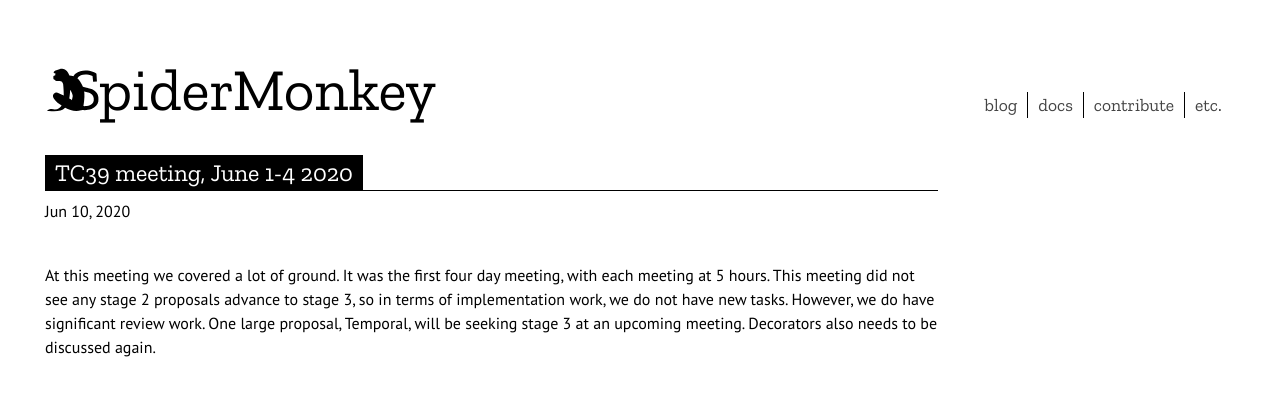
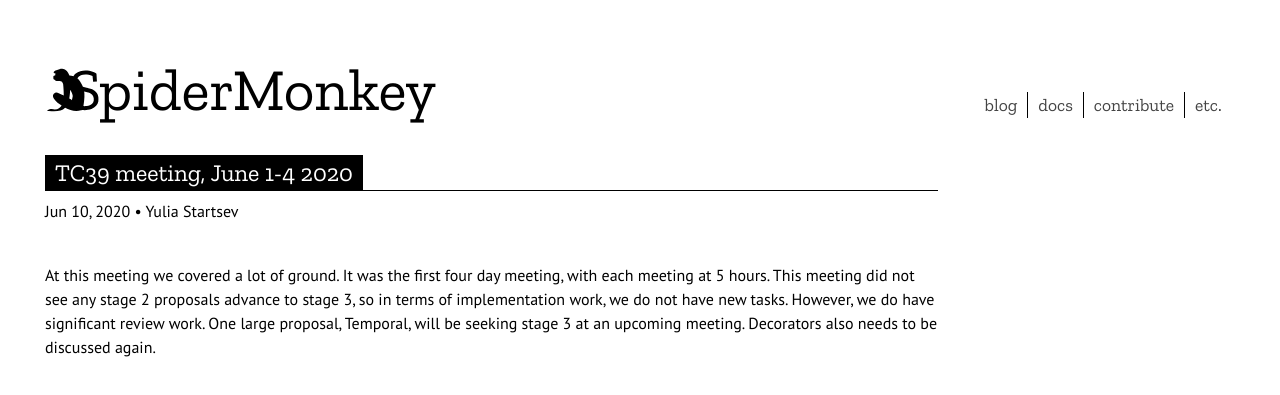
Before and after one commit to mozilla-spidermonkey/spidermonkey.dev, a Jekyll site: the page built from _posts/2020-06-10-tc39.md, in a window 1280 px wide and 900 px high. Shown: the top 395 px of the window. Built offline with Jekyll 4.4.1, drawn with Linux system fonts in a browser that asks for light colours; nearby versions of some CDN libraries.

Commit message:
small cleanups of left over things in redesign (#74)

```diff
--- a/_home/what_s_net.html
+++ b/_home/what_s_net.html
@@ -23,5 +23,5 @@
 
 
 <p>
-Read more in the <a href="./blog">SpiderMonkey Blog</a>
+Read more in the <a href="/blog">SpiderMonkey Blog</a>
 </p>
--- a/_posts/2020-06-10-tc39.md
+++ b/_posts/2020-06-10-tc39.md
@@ -1,6 +1,7 @@
 ---
 layout: post
 title:  "TC39 meeting, June 1-4 2020"
+author: Yulia Startsev
 date:   2020-06-10 8:30:07 +0100
 ---
 At this meeting we covered a lot of ground. It was the first four day meeting, with each meeting at
--- a/_sass/_variables.scss
+++ b/_sass/_variables.scss
@@ -44,11 +44,6 @@
 $bp-large-tablet: 920px;
 $bp-desktop: 1200px;
 
-// Tags
-$tag-tests: #017e78;
-$tag-spec: #AB6700;
-$tag-presented: #a63446;
-
 @font-face {
   font-family: ZillaSlab-Regular;
   src: url("/assets/fonts/ZillaSlab-Regular.ttf");
```
